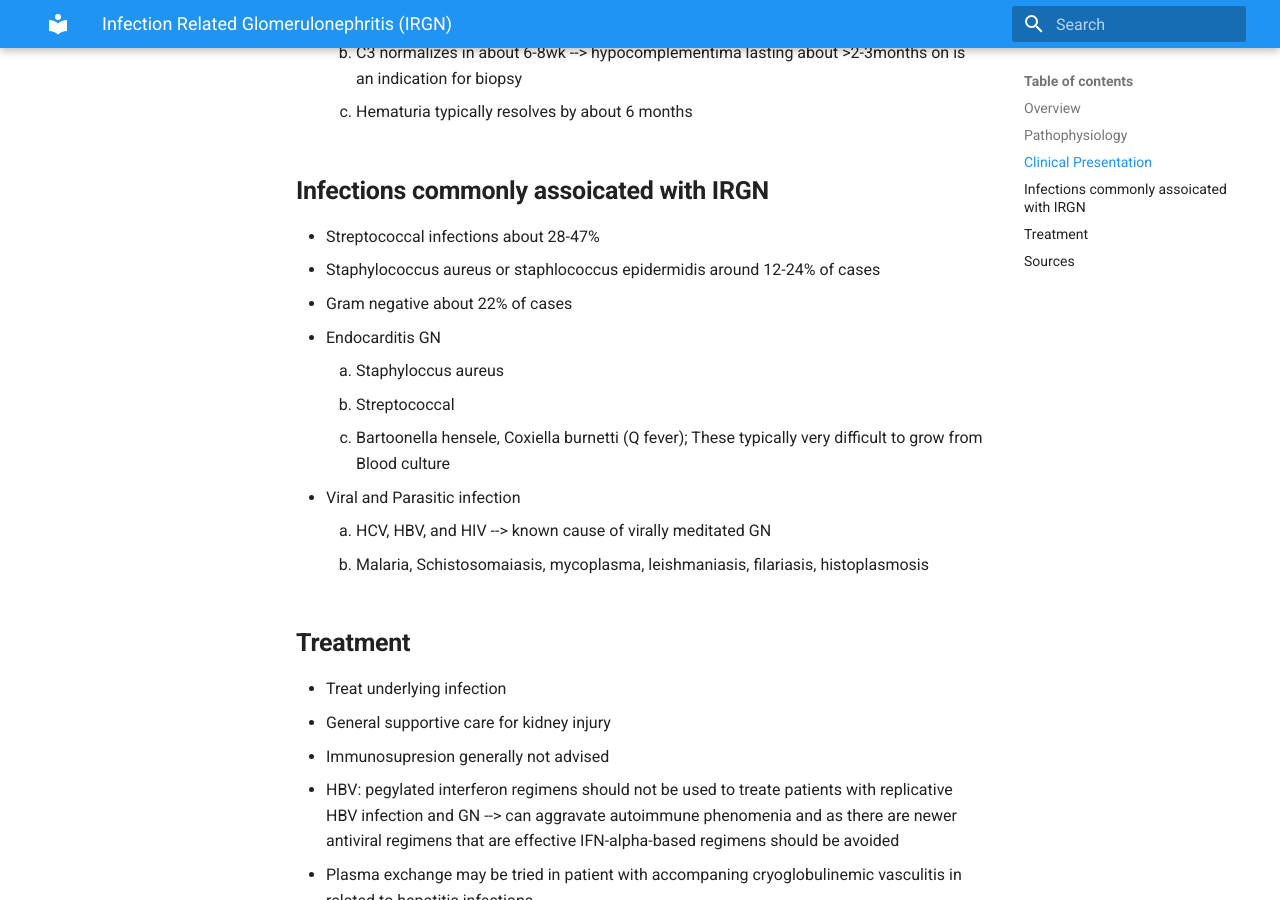
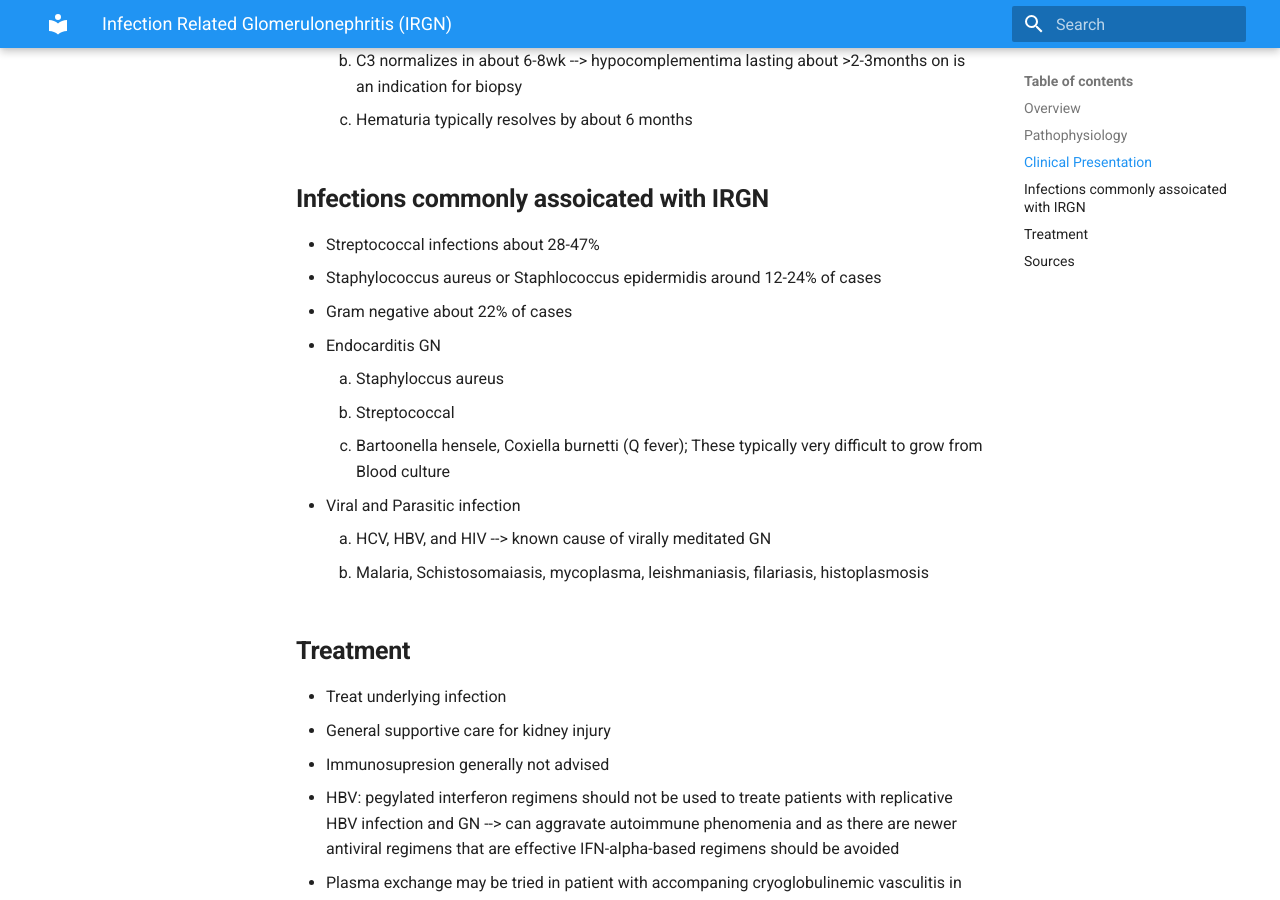
Before and after one commit to TTUNEPH2025/GN, an MkDocs documentation site: the page built from docs/IRGN.md, in a window 1280 px wide and 900 px high, scrolled down 2153 px. Built offline with MkDocs 1.6.1 and Material for MkDocs 9.7.7, drawn with Linux system fonts in a browser that asks for light colours; some of the changed text lies outside the part shown.

```diff
--- a/docs/IRGN.md
+++ b/docs/IRGN.md
@@ -36,9 +36,9 @@
     2. Throat or skin culture positive in about 25% of cass
     3. Pathophysiology: SPEB (streptococcal pyrogenic exotoxin B) --> can be found in humplike deposites; NAPLr (nephritis associated plasmin Receptor) may activate C3; Transient anti-factor B likely promots activation of all three complement pathways
     4. Path
-       * LM: diffuse proliferation, exudative wiht PMN
-       * IF: C3 dominant or co-dominant staining (stary sky, garland pattern)
-       * EM: subendothelial humps and small supendothelial deposite
+        * LM: diffuse proliferation, exudative wiht PMN
+        * IF: C3 dominant or co-dominant staining (stary sky, garland pattern)
+        * EM: subendothelial humps and small supendothelial deposite
 ## **Clinical Presentation**
   * Hematuria (microscopic or gross)
   * AKI
@@ -53,7 +53,7 @@
     3. Hematuria typically resolves by about 6 months
 ## **Infections commonly assoicated with IRGN**
   * Streptococcal infections about 28-47%
-  * Staphylococcus aureus or staphlococcus epidermidis around 12-24% of cases
+  * Staphylococcus aureus or Staphlococcus epidermidis around 12-24% of cases
   * Gram negative about 22% of cases
   * Endocarditis GN
     1. Staphyloccus aureus
```
Also changed, not shown: other parts of docs/IRGN.md (+1 -1 lines).
